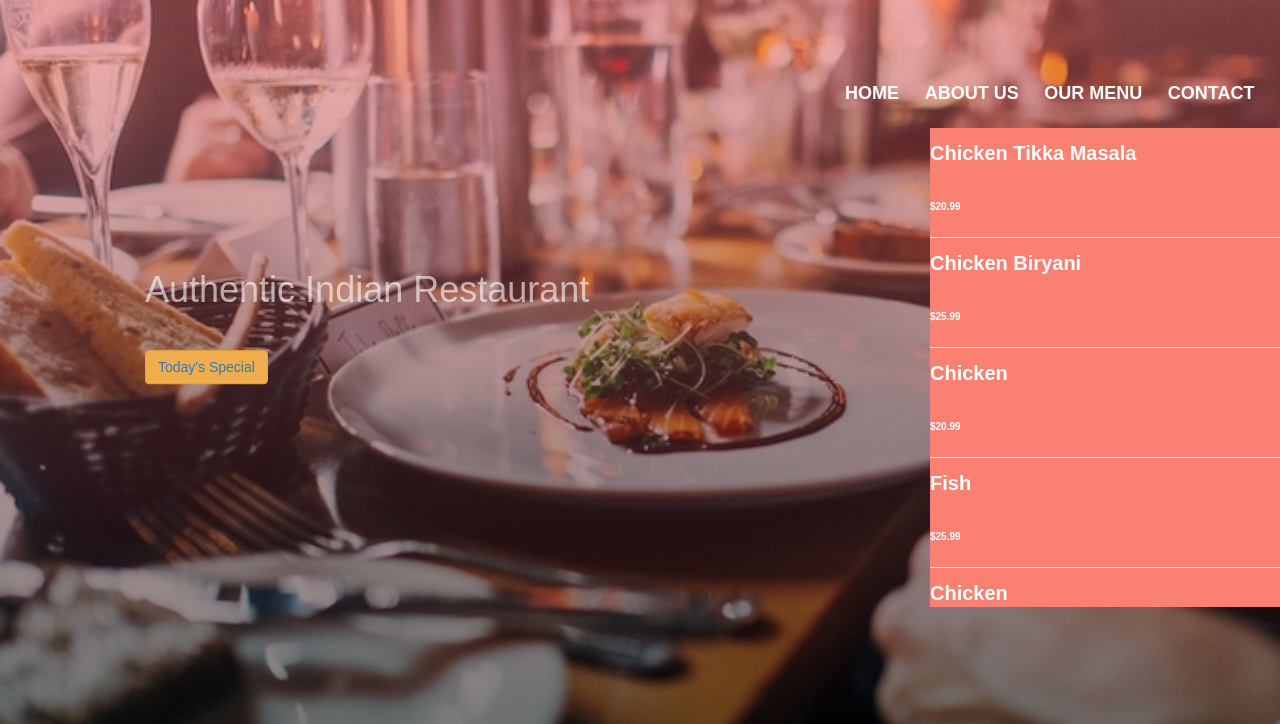
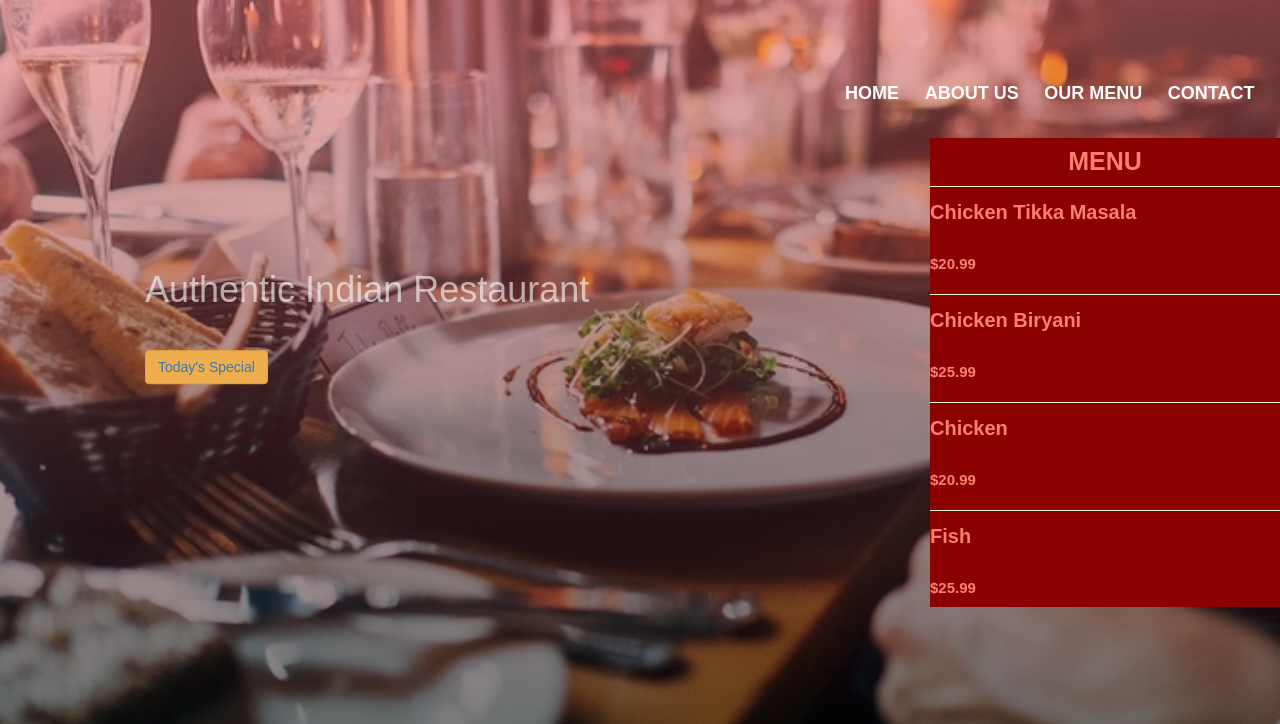
Before and after one commit to harpreet-28/RestroMenu, a plain HTML site: page index.html in a window 1280 px wide. Both pictures are taken after a click on the item "OUR MENU". Shown: the part 68-792 px from the top of the page. Drawn offline with nearby package versions, Linux system fonts and the light colour scheme.

Commit message:
click on OUR MENU to see the MENU slider and doubleClick to hide it again :coffee:

```diff
--- a/css/style.css
+++ b/css/style.css
@@ -307,26 +307,27 @@ nav.menu{
     text-align: left;
     text-decoration: none;
     width: 350px;
-    background-color: salmon;
+    background-color: darkred;
     height: 100%;
 
 }
 nav.menu li{
-    background-color: salmon;
+    background-color: darkred;
     list-style-type: none;
     text-decoration: none;
     border-bottom: 1px solid beige;
+    color: salmon;
 }
 nav.menu li label{
     text-align: right;
-    font-size: 10px;
+    font-size: 15px;
 }
 nav.menu li:hover{
 
-    background-color: beige;
-    color:salmon;
+    background-color: #CD801C;
+    color:darkred;
     border-bottom: 1px solid salmon;
 }
-nav.menu li:last{
+nav.menu li:last-child{
     border-bottom: none;
 }
--- a/index.html
+++ b/index.html
@@ -67,7 +67,7 @@
         </div>
         <div class="brand" id="menu-drawer" class="alert alert-danger" hidden >
         <nav class="menu"  data-position="right">
-                <ul>
+                <ul><li><h4 style="text-align: center; padding-top: 10px; font-size:25px; font-weight:bold">MENU</h4></li>
                     <li>Chicken Tikka Masala <br> <label>$20.99<label></li>
                     <li>Chicken Biryani <br><label>$25.99<label></li>
                      <li>Chicken <br> <label>$20.99<label></li>
```
